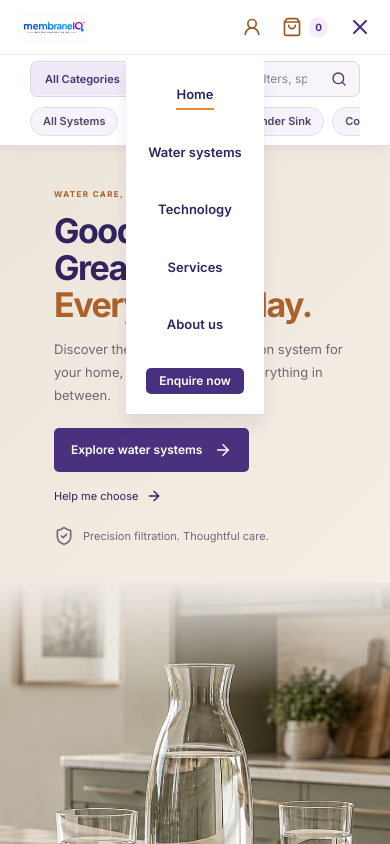
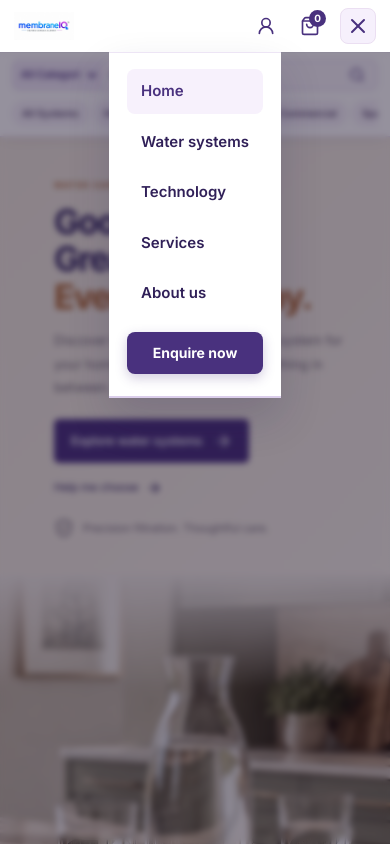
Before and after one commit to octaleadsprivatelimited-cloud/membrane-filtered-water, a React (Vite) app: page / in a window 390 px wide. Both pictures are taken after a click on the button 360 px from the left and 27 px from the top of the page. Shown: the top 844 px of the page. Built offline with nearby package versions, Linux system fonts and the light colour scheme; no server answers.

Commit message:
Fix mobile header menu: drawer animation, backdrop dismiss, responsive toggle

```diff
--- a/src/components/Navbar.jsx
+++ b/src/components/Navbar.jsx
@@ -22,6 +22,7 @@ export default function Navbar(){
 
   return (
     <header className="smart-header">
+      {open && <div className="smart-nav-backdrop" onClick={()=>setOpen(false)} aria-hidden="true" />}
       <div className="smart-navigation">
         <Link to="/" className="smart-logo" onClick={()=>setOpen(false)}>
           <img src="/logo.jpg" alt="membraneIQ"/>
--- a/src/smart-theme.css
+++ b/src/smart-theme.css
@@ -1524,3 +1524,211 @@
     position: static !important;
   }
 }
+
+/* ==========================================================================
+   18. MOBILE HEADER & NAVIGATION MENU FIX
+   Ensures seamless responsive navigation drawer, backdrop, and touch interactions.
+   ========================================================================== */
+.smart-nav-backdrop {
+  position: fixed !important;
+  inset: 0 !important;
+  background: rgba(22, 12, 38, 0.45) !important;
+  backdrop-filter: blur(3px) !important;
+  -webkit-backdrop-filter: blur(3px) !important;
+  z-index: 998 !important;
+}
+
+@media (max-width: 960px) {
+  .smart-header {
+    position: sticky !important;
+    top: 0 !important;
+    z-index: 1000 !important;
+  }
+
+  .smart-navigation {
+    display: flex !important;
+    justify-content: space-between !important;
+    align-items: center !important;
+    padding: 10px 18px !important;
+    position: relative !important;
+    z-index: 1000 !important;
+    background: #ffffff !important;
+  }
+
+  .smart-logo {
+    display: flex !important;
+    align-items: center !important;
+  }
+
+  .smart-logo img {
+    height: 32px !important;
+    max-width: 130px !important;
+    width: auto !important;
+  }
+
+  .smart-nav-actions {
+    display: flex !important;
+    align-items: center !important;
+    gap: 12px !important;
+  }
+
+  .smart-nav-actions > a {
+    display: flex !important;
+    align-items: center !important;
+    justify-content: center !important;
+    color: #49317e !important;
+    padding: 6px !important;
+    position: relative !important;
+  }
+
+  .smart-nav-actions > a span {
+    display: none !important;
+  }
+
+  .smart-nav-actions > a b {
+    position: absolute !important;
+    top: 0px !important;
+    right: 0px !important;
+    background: #49317e !important;
+    color: #ffffff !important;
+    font-size: 10px !important;
+    min-width: 17px !important;
+    height: 17px !important;
+    border-radius: 50% !important;
+    display: flex !important;
+    align-items: center !important;
+    justify-content: center !important;
+    padding: 0 !important;
+  }
+
+  .smart-menu-toggle {
+    display: flex !important;
+    align-items: center !important;
+    justify-content: center !important;
+    width: 38px !important;
+    height: 38px !important;
+    border-radius: 8px !important;
+    background: #f6f0fc !important;
+    border: 1px solid #ebdff2 !important;
+    color: #49317e !important;
+    cursor: pointer !important;
+    padding: 0 !important;
+    margin-left: 2px !important;
+    transition: all 0.18s ease !important;
+  }
+
+  .smart-menu-toggle:hover,
+  .smart-menu-toggle:active {
+    background: #eae0f7 !important;
+    color: #311c5d !important;
+  }
+
+  /* Mobile Dropdown Drawer */
+  .smart-links {
+    display: none !important;
+    position: absolute !important;
+    top: 100% !important;
+    left: 0 !important;
+    right: 0 !important;
+    background: #ffffff !important;
+    box-shadow: 0 20px 40px rgba(40, 25, 75, 0.16) !important;
+    border-top: 1px solid #ede5f5 !important;
+    border-bottom: 2px solid #dbceeb !important;
+    padding: 16px 18px 22px !important;
+    flex-direction: column !important;
+    align-items: stretch !important;
+    gap: 6px !important;
+    z-index: 9999 !important;
+    margin: 0 !important;
+  }
+
+  .smart-links.is-open {
+    display: flex !important;
+    animation: smartNavSlideDown 0.22s ease-out forwards !important;
+  }
+
+  .smart-links a {
+    display: flex !important;
+    align-items: center !important;
+    padding: 11px 14px !important;
+    font-size: 15px !important;
+    font-weight: 600 !important;
+    color: #302058 !important;
+    border-radius: 8px !important;
+    text-decoration: none !important;
+    transition: all 0.15s ease !important;
+  }
+
+  .smart-links a:hover,
+  .smart-links a:focus,
+  .smart-links a.active {
+    background: #f7f1fc !important;
+    color: #49317e !important;
+  }
+
+  .smart-links a.active:after {
+    display: none !important;
+  }
+
+  .smart-links .smart-enquire {
+    margin-top: 10px !important;
+    padding: 13px !important;
+    text-align: center !important;
+    justify-content: center !important;
+    background: #49317e !important;
+    color: #ffffff !important;
+    border-radius: 8px !important;
+    font-size: 14px !important;
+    font-weight: 700 !important;
+    box-shadow: 0 4px 12px rgba(73, 49, 126, 0.25) !important;
+  }
+
+  .smart-links .smart-enquire:hover {
+    background: #342060 !important;
+    color: #ffffff !important;
+  }
+}
+
+@keyframes smartNavSlideDown {
+  from {
+    opacity: 0;
+    transform: translateY(-8px);
+  }
+  to {
+    opacity: 1;
+    transform: translateY(0);
+  }
+}
+
+@media (max-width: 640px) {
+  .smart-navigation {
+    padding: 8px 14px !important;
+  }
+  .smart-logo img {
+    height: 28px !important;
+  }
+  .smart-menu-toggle {
+    width: 36px !important;
+    height: 36px !important;
+  }
+  .smart-search-row {
+    padding: 6px 12px 8px !important;
+  }
+  .smart-search-categories {
+    padding-bottom: 2px !important;
+    gap: 5px !important;
+  }
+  .smart-search-categories a {
+    font-size: 10px !important;
+    padding: 4px 9px !important;
+  }
+  .smart-search-category-select {
+    font-size: 10.5px !important;
+    padding: 6px 4px !important;
+    max-width: 88px !important;
+  }
+  .smart-search-form input {
+    font-size: 11px !important;
+    padding: 6px 8px !important;
+  }
+}
```
